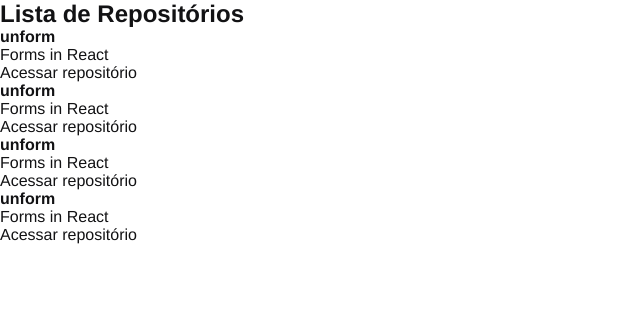
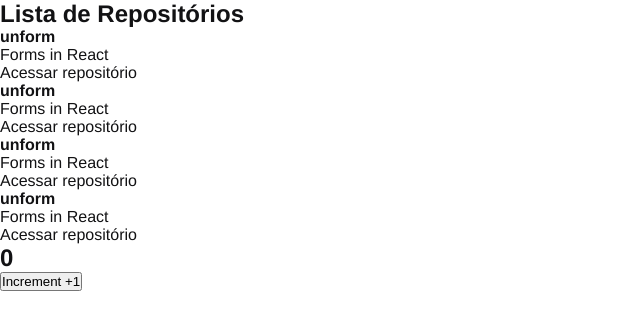
Before and after one commit to Lucas-Onofre/gh-explore, a React app: page / in a window 1280 px wide. Shown: the top 330 px of the page, without its empty margins (0-640 px from the left). Built offline with nearby package versions, Linux system fonts and the light colour scheme.

Commit message:
fast refresh webpack configuration

```diff
--- a/package.json
+++ b/package.json
@@ -19,7 +19,7 @@
     "@pmmmwh/react-refresh-webpack-plugin": "^0.5.4",
     "babel-loader": "^8.2.3",
     "html-webpack-plugin": "^5.5.0",
-    "react-refresh": "^0.11.0",
+    "react-refresh": "0.11.0",
     "webpack": "^5.70.0",
     "webpack-cli": "^4.9.2",
     "webpack-dev-server": "^4.7.4"
--- a/src/App.jsx
+++ b/src/App.jsx
@@ -1,7 +1,13 @@
+import { Counter } from './components/Counter';
 import { RepositoryList } from './components/RepositoryList';
 
 import './styles/global.scss';
 
 export function App(){
-  return <RepositoryList />
+  return (
+    <>
+      <RepositoryList />
+      <Counter />
+    </>
+  );
 }
--- /dev/null
+++ b/src/components/Counter.jsx
@@ -0,0 +1,18 @@
+import { useState } from 'react';
+
+export function Counter(){
+  const [counter, setCounter] = useState(0);
+
+  const increment = () => {
+    setCounter((count) => count + 1);
+  }
+
+  return (
+    <div>
+      <h2>{ counter }</h2>
+      <button type="button" onClick={increment}>
+        Increment +1
+      </button>
+    </div>
+  );
+};
--- a/webpack.config.js
+++ b/webpack.config.js
@@ -1,5 +1,6 @@
 const path = require('path')
 const HtmlWebpackPlugin = require('html-webpack-plugin')
+const ReactRefreshWebpackPlugin = require('@pmmmwh/react-refresh-webpack-plugin')
 
 const isDevelopment = process.env.NODE_ENV !== 'production';
 
@@ -16,18 +17,27 @@
   },
   devServer: {
     static: path.resolve(__dirname, 'public'),
+    hot: true,
   },
   plugins: [
+    isDevelopment && new ReactRefreshWebpackPlugin(),
     new HtmlWebpackPlugin({
       template: path.resolve(__dirname, 'public', 'index.html')
     })
-  ],
+  ].filter(Boolean),
   module: {
     rules: [
       {
         test: /\.jsx$/,
         exclude: /node_modules/,
-        use: 'babel-loader',
+        use: {
+          loader: 'babel-loader',
+          options: {
+            plugins: [
+              isDevelopment && require.resolve('react-refresh/babel')
+            ].filter(Boolean)
+          }
+        },
       },
       {
         test: /\.scss$/,
```
Also changed, not shown: 1 other file (tests, documents, lock files or other folders).
